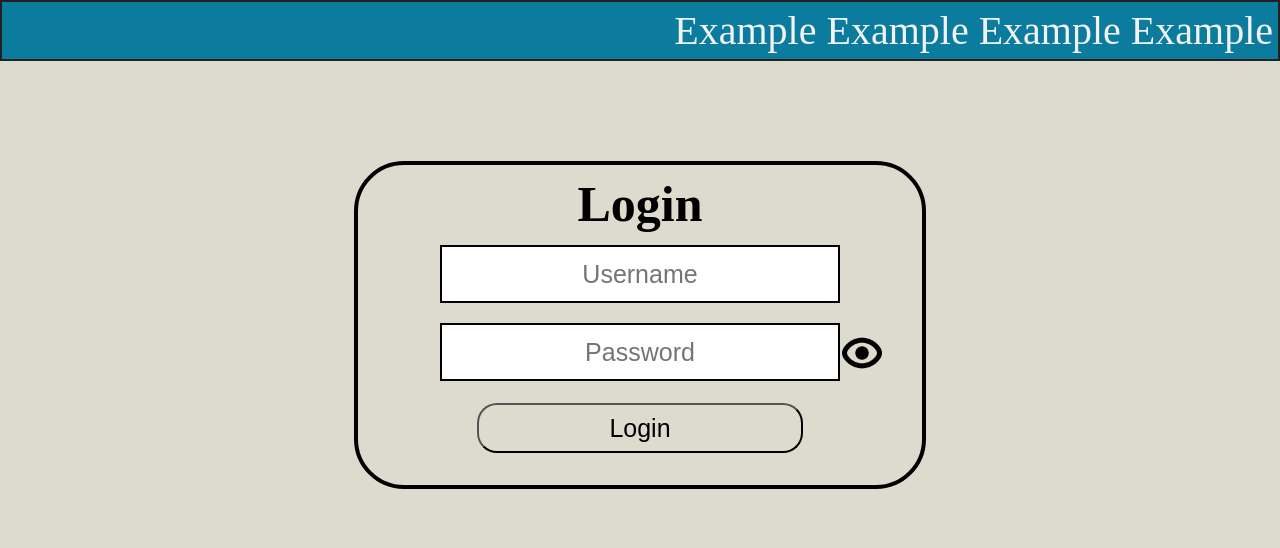
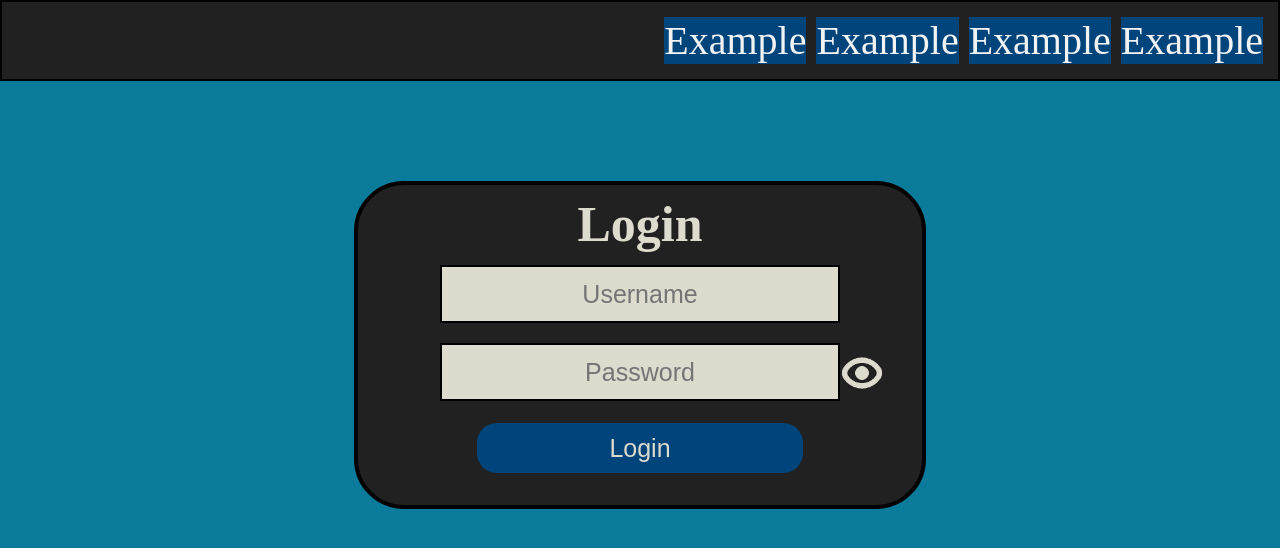
Before and after one commit to Jokemon-coder/Image-Crud-React-Project, a React (Create React App) app: page /login in a window 1280 px wide. Shown: the top 548 px of the page. Built offline with nearby package versions, Linux system fonts and the light colour scheme.

Commit message:
Filled in the general color scheme and got work started on navbar properly

```diff
--- a/src/App.css
+++ b/src/App.css
@@ -8,10 +8,13 @@
   height: 100%;
 }
 
+/*
+Sivun pääväri on #0b7b9c
+*/
 .App {
   width: 100%;
   height: 100%;
-  background-color: #dddace;
+  background-color: #0b7b9c;
 }
 
 html {
@@ -22,3 +25,32 @@ html {
 #Light {
   background-color: #212121;
 }
+
+/*
+Color classes
+*/
+
+/*Main background color used for elements on the page*/
+.MainElementBackground {
+  background-color: #212121;
+  border-color: #0c0c0c;
+}
+
+/*Main color for texts inside the elements*/
+.MainElementText {
+  color: #dddace;
+}
+
+/*Main background for text inputs, same as text.*/
+.MainElementTextBackground {
+  background-color: #dddace;
+}
+
+/*The main background for divs (like buttons) used inside the elements on the pages*/
+.MainElementChildBackground {
+  background-color: #00447c;
+}
+
+.MainElementChildBackgroundFocus {
+  background-color: #0b7b9c;
+}
--- a/src/App.js
+++ b/src/App.js
@@ -8,7 +8,7 @@ import {Route, Routes} from 'react-router-dom';
 function App() {
 
   //Login_Status jostakin syystä toimii tuolla. Päivittyy ja pysyy refreshing jälkeen.
-  const[checkLogged, setLogged] = useState(JSON.parse(localStorage.getItem('Login_Status')) ?? false);
+  const[checkLogged, setLogged] = useState(JSON.parse(sessionStorage.getItem('Login_Status')) ?? false);
 
   const setLoggedState = (bool) => {
     setLogged(bool);
@@ -17,13 +17,13 @@ function App() {
 
   //Local storageen Login_Status ja sen arvo true/false useEffectin kanssa. Toinen hakee arvon ja toinen asettaa sen.
   useEffect(() => {
-    const data = window.localStorage.getItem('Login_Status');
+    const data = window.sessionStorage.getItem('Login_Status');
     console.log('data', data);
     if(data !== null) setLogged(JSON.parse(data));
   }, []);
 
   useEffect(() => {
-    window.localStorage.setItem('Login_Status', JSON.stringify(checkLogged));
+    window.sessionStorage.setItem('Login_Status', JSON.stringify(checkLogged));
   }, [checkLogged]);
 
   /*
--- a/src/components/Navbar/Navbar.css
+++ b/src/components/Navbar/Navbar.css
@@ -1,10 +1,10 @@
 #Navbar {
     list-style: none;
     width: auto;
-    height: fit-content;
+    height: auto;
     overflow: hidden;
-    background-color: #0b7b9e;
-    border: 2px solid #212121;
+    border: 2px solid;
+    padding: 10px;
 }
 
 .NavItem {
@@ -16,6 +16,6 @@
     color: #f2f3f4;
 }
 
-.NavItem:hover {
-    color: #00447c;
-}
+/*.NavItem:hover {
+    background-color: #0b7b9e;
+}*/
--- a/src/components/Navbar/Navbar.js
+++ b/src/components/Navbar/Navbar.js
@@ -1,19 +1,40 @@
-import React from "react";
+import React, { useState } from "react";
 import "./Navbar.css";
 
 function Navbar() {
 
+    const[isHovering, setHovering]= useState([false, "MainElementChildBackground"]);
 
+    /*const mouseOverAndOut = (target) => {
+        if(isHovering === false)
+        {
+            setHovering(true);
+            console.log(navItem);
+        }
+    }*/
+    const mouseOverAndOut = (e) => {
+        if(isHovering[0] === false)
+        {
+            e.target.classList.remove(isHovering[1]);
+            e.target.classList.add("MainElementChildBackgroundFocus");
+            setHovering([true, "MainElementChildBackgroundFocus"]);
+            console.log(isHovering);
 
-
+        }else
+        {
+            e.target.classList.remove(isHovering[1]);
+            e.target.classList.add("MainElementChildBackground");
+            setHovering([false, "MainElementChildBackground"]);
+        }
+    }
 
     return(
         <React.Fragment>
-            <ul id="Navbar">
-                <li className="NavItem">Example</li>
-                <li className="NavItem">Example</li>
-                <li className="NavItem">Example</li>
-                <li className="NavItem">Example</li>
+            <ul id="Navbar" className="MainElementBackground">
+                <li className="NavItem MainElementChildBackground" onMouseOver={mouseOverAndOut} onMouseOut={mouseOverAndOut}>Example</li>
+                <li className="NavItem MainElementChildBackground">Example</li>
+                <li className="NavItem MainElementChildBackground">Example</li>
+                <li className="NavItem MainElementChildBackground">Example</li>
             </ul>
         </React.Fragment>
     );
--- a/src/pages/home/home.js
+++ b/src/pages/home/home.js
@@ -11,13 +11,13 @@ function Home(props) {
     }
 
   useEffect(() => {
-    const data = window.localStorage.getItem('Login_Status');
+    const data = window.sessionStorage.getItem('Login_Status');
     console.log('data', data);
     if(data !== null) setLogged(JSON.parse(data));
   }, []);
 
   useEffect(() => {
-    window.localStorage.setItem('Login_Status', JSON.stringify(checkLogged));
+    window.sessionStorage.setItem('Login_Status', JSON.stringify(checkLogged));
   }, [checkLogged]);
 
   if(checkLogged === true)
--- a/src/pages/login/login-register.js
+++ b/src/pages/login/login-register.js
@@ -1,8 +1,8 @@
 import React from 'react';
 import { useState, useEffect } from 'react';
 import './login.css';
-import ShowImg from './images/eye.png';
-import HideImg from './images/eye-crossed.png';
+import ShowImg from './images/eyeLight.png';
+import HideImg from './images/eye-crossedLight.png';
 import Accounts from '../../components/Accounts.json';
 
 function LoginRegister(props) {
@@ -14,13 +14,13 @@ function LoginRegister(props) {
   const [loginState, setLoginState] = useState(props.logged);
 
   useEffect(() => {
-    const data = window.localStorage.getItem('Login_Status');
+    const data = window.sessionStorage.getItem('Login_Status');
     console.log('data', data);
     if(data !== null) setLoginState(JSON.parse(data));
   }, []);
 
   useEffect(() => {
-    window.localStorage.setItem('Login_Status', JSON.stringify(loginState));
+    window.sessionStorage.setItem('Login_Status', JSON.stringify(loginState));
   }, [loginState]);
 
   //Initial state for the username and password
@@ -52,7 +52,7 @@ function LoginRegister(props) {
     if(isHovering === false)
     {
       setHovering(true);
-      document.getElementById("LoginButton").style.border = "solid 3px";
+      document.getElementById("LoginButton").style.border = "solid 3px #0b7b9e";
     }else
     {
       setHovering(false);
@@ -85,14 +85,14 @@ function LoginRegister(props) {
   return (
     <>
         <section id='LoginForm' className='Form'>
-        <div id='Login'>
-        <h1>Login</h1>
+        <div id='Login' className='MainElementBackground'>
+        <h1 className='MainElementText'>Login</h1>
         <div className='PasswordAndButton'>
-        <input id="User" className="UserPass" type="text" placeholder="Username" onChange={handleInput}></input>
-        <input id="Pass" className="UserPass" type={display[0]} placeholder="Password" onChange={handleInput}></input>
+        <input id="User" className="UserPass MainElementTextBackground" type="text" placeholder="Username" onChange={handleInput}></input>
+        <input id="Pass" className="UserPass MainElementTextBackground" type={display[0]} placeholder="Password" onChange={handleInput}></input>
         <img id='PasswordNot' className='PasswordEye' src={display[1]} alt="Show password" onClick={() => showHidePassword()}></img>
         </div>
-        <button className='LoginRegButton' id='LoginButton' onClick={checkUser} onMouseOver={mouseOverAndOut} onMouseOut={mouseOverAndOut}>Login</button>
+        <button className='LoginRegButton MainElementChildBackground MainElementText' id='LoginButton' onClick={checkUser} onMouseOver={mouseOverAndOut} onMouseOut={mouseOverAndOut}>Login</button>
         </div>
         <div></div>
         </section>
--- a/src/pages/login/login.css
+++ b/src/pages/login/login.css
@@ -7,10 +7,6 @@ body, .LoginRegister {
     height: 100%;
     width: 100%;
     background-color: #FFFFFF;
-}
-
-h1 {
-    color: #000000;
 }
 
 .Light {
@@ -83,7 +79,6 @@ h1 {
     padding: 2px;
     font-size: 20px;
     text-align: center;
-    background-color: inherit;
     cursor: pointer;
 
 }
@@ -91,7 +86,7 @@ h1 {
 #LoginButton {
     margin-top: 20px;
     height: 15%;
-    border-radius: 50px;
+    border: none;
 }
 
 .PasswordEye {
```
Also changed, not shown: src/pages/login/images/eye-crossedLight.png (added), src/pages/login/images/eyeLight.png (added).
